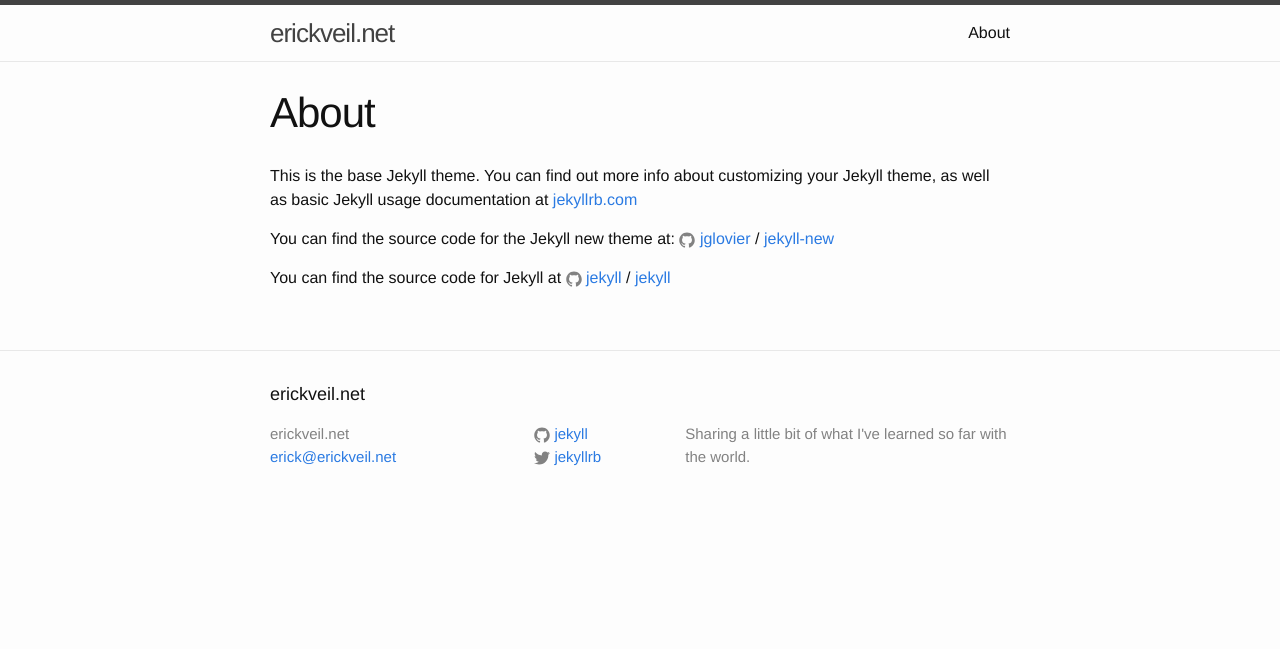
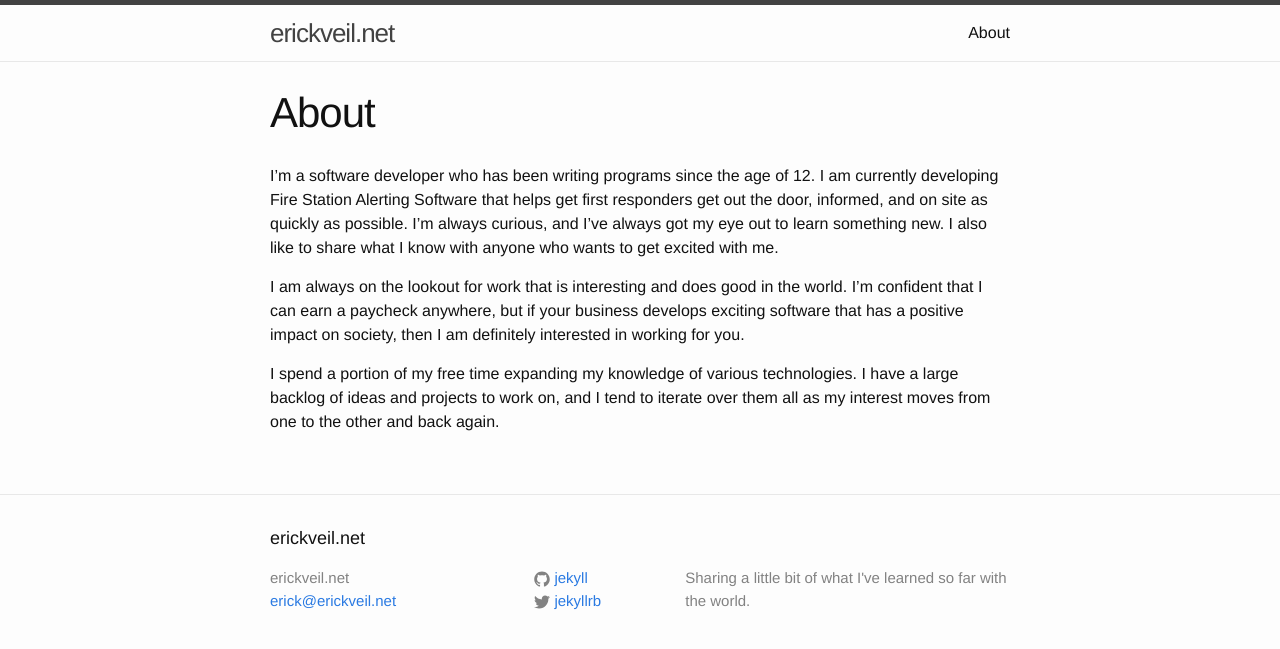
Before and after one commit to erickveil/erickveil.github.com, a Jekyll site: the page built from about.md, in a window 1280 px wide. Shown: the top 649 px of the page. Built offline with Jekyll 4.4.1, drawn with Linux system fonts in a browser that asks for light colours; Markdown is read by kramdown in place of the engine named in the settings.

Commit message:
Updated about page

```diff
--- a/about.md
+++ b/about.md
@@ -3,13 +3,8 @@ layout: page
 title: About
 permalink: /about/
 ---
+I'm a software developer who has been writing programs since the age of 12. I am currently developing Fire Station Alerting Software that helps get first responders get out the door, informed, and on site as quickly as possible. I'm always curious, and I've always got my eye out to learn something new. I also like to share what I know with anyone who wants to get excited with me.
 
-This is the base Jekyll theme. You can find out more info about customizing your Jekyll theme, as well as basic Jekyll usage documentation at [jekyllrb.com](http://jekyllrb.com/)
+I am always on the lookout for work that is interesting and does good in the world. I'm confident that I can earn a paycheck anywhere, but if your business develops exciting software that has a positive impact on society, then I am definitely interested in working for you.
 
-You can find the source code for the Jekyll new theme at:
-{% include icon-github.html username="jglovier" %} /
-[jekyll-new](https://github.com/jglovier/jekyll-new)
-
-You can find the source code for Jekyll at
-{% include icon-github.html username="jekyll" %} /
-[jekyll](https://github.com/jekyll/jekyll)
+I spend a portion of my free time expanding my knowledge of various technologies. I have a large backlog of ideas and projects to work on, and I tend to iterate over them all as my interest moves from one to the other and back again.
```
